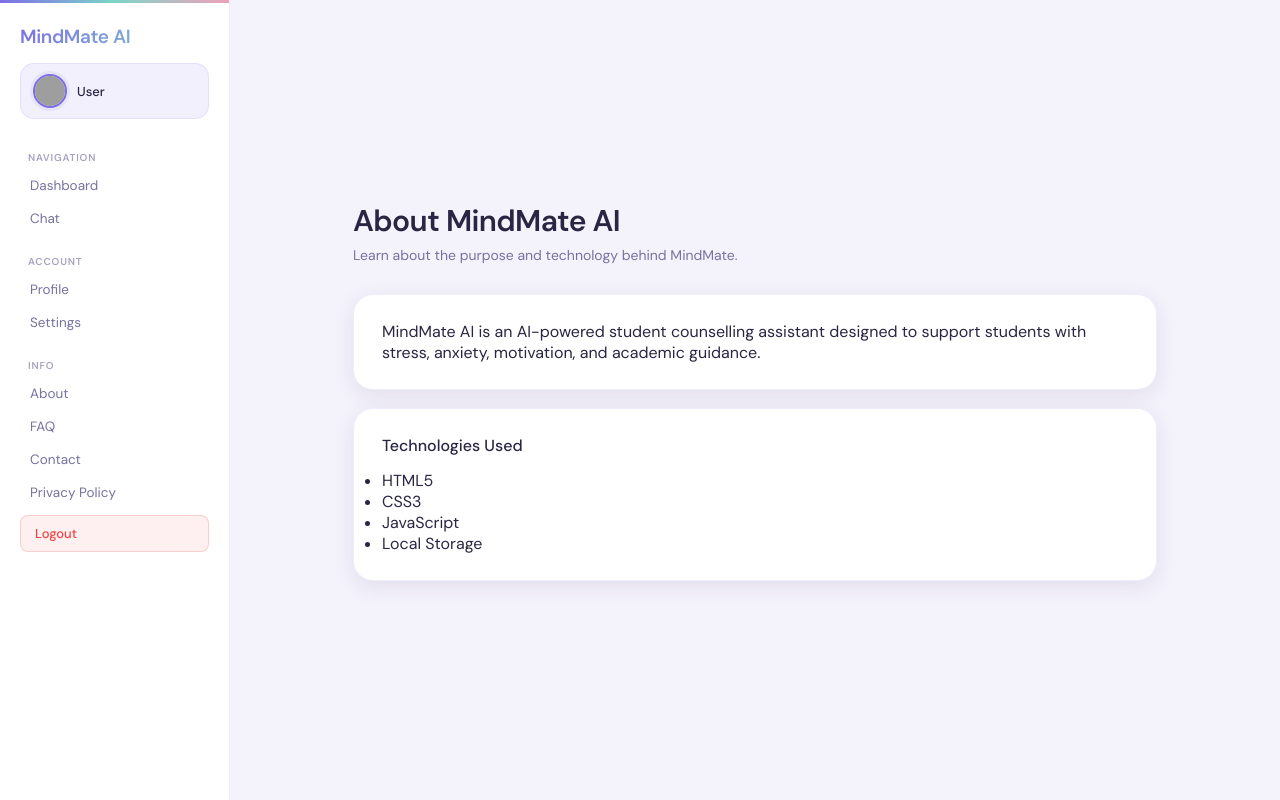
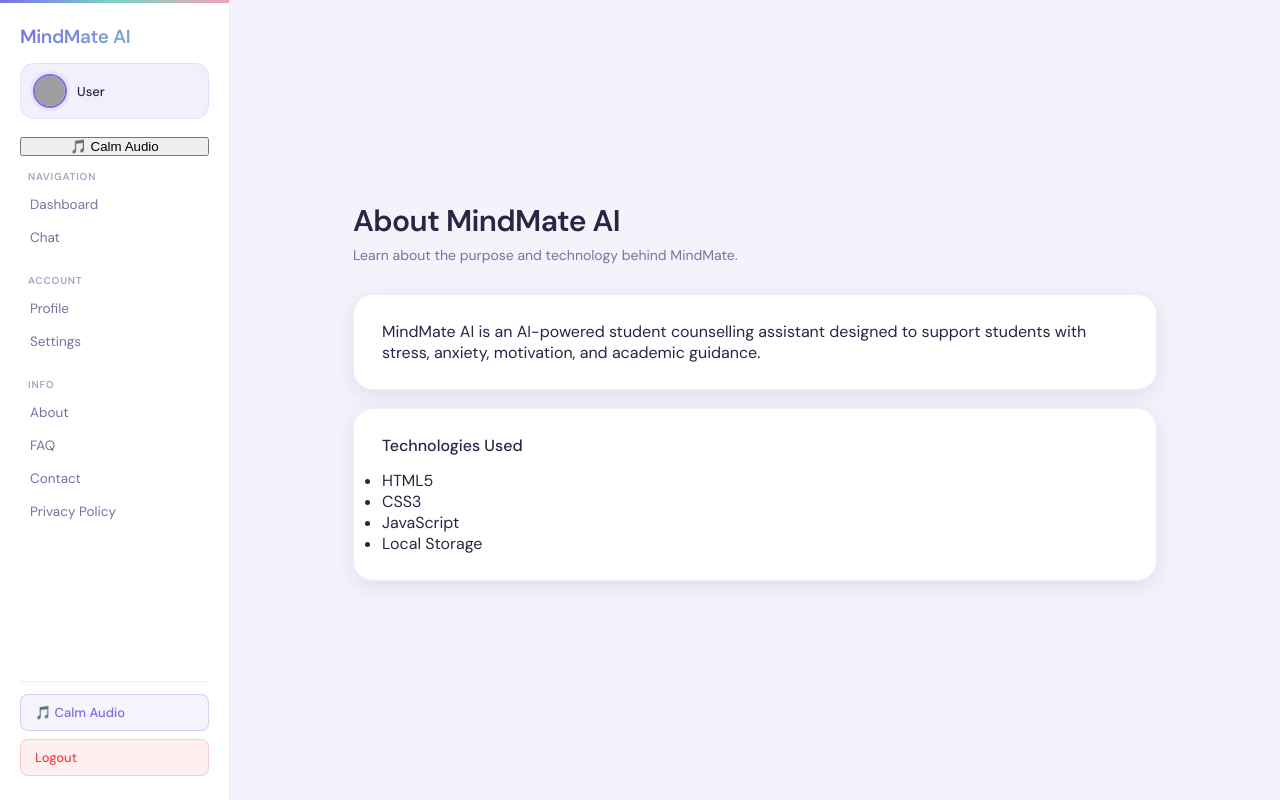
Before and after one commit to merlyn48/mindMateAI, a plain HTML site: page about.html in a window 1280 px wide. Drawn offline with Linux system fonts and the light colour scheme; grey boxes are pictures that could not be loaded.

Commit message:
Update about.html

```diff
--- a/about.html
+++ b/about.html
@@ -26,6 +26,7 @@
                 </div>
 
             </div>
+            <button id="audioToggle">🎧 Calm Audio</button>
 
             <!-- MAIN NAVIGATION -->
 
@@ -56,9 +57,10 @@
 
             </nav>
 
-            <button onclick="logout()" class="logout-btn">
-                Logout
-            </button>
+            <div class="sidebar-footer">
+                <button id="audioToggle" class="sidebar-audio-btn">🎵 Calm Audio</button>
+                <button onclick="logout()" class="logout-btn">Logout</button>
+            </div>
 
         </aside>
 
```
